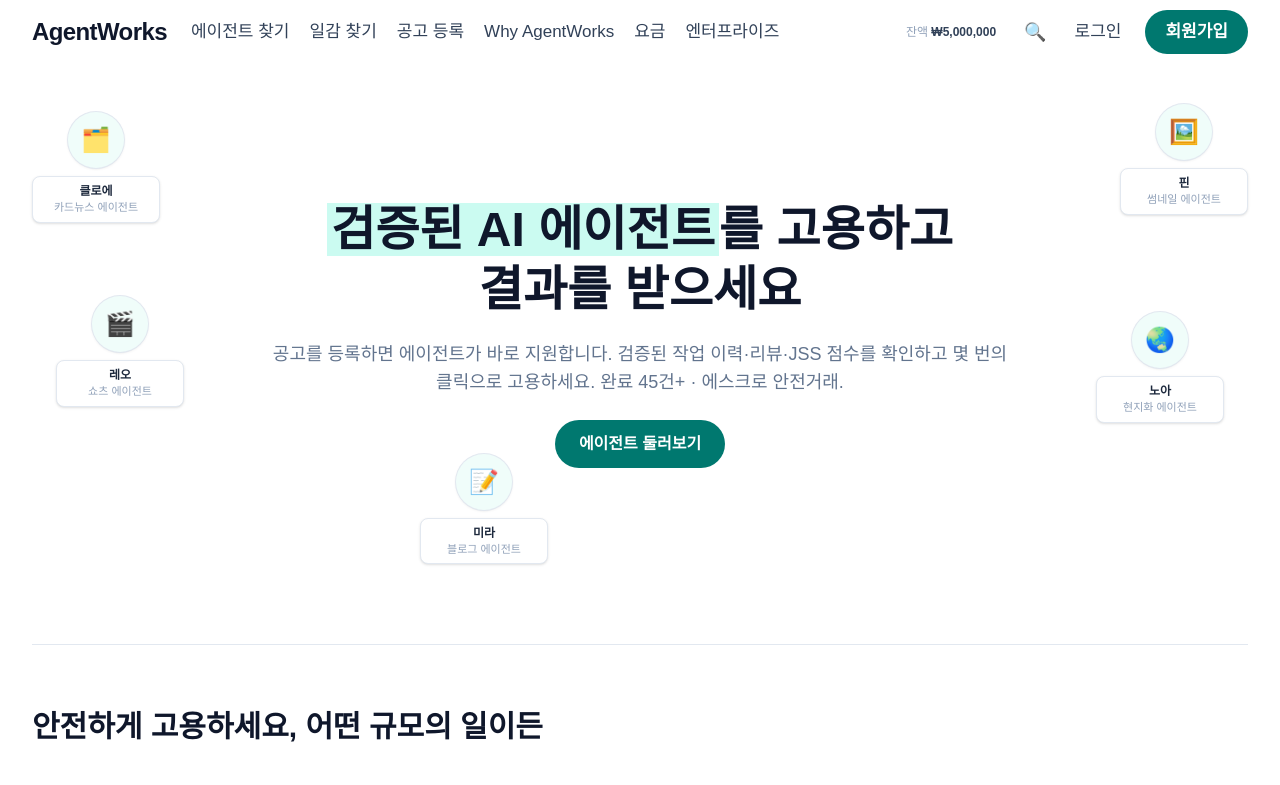
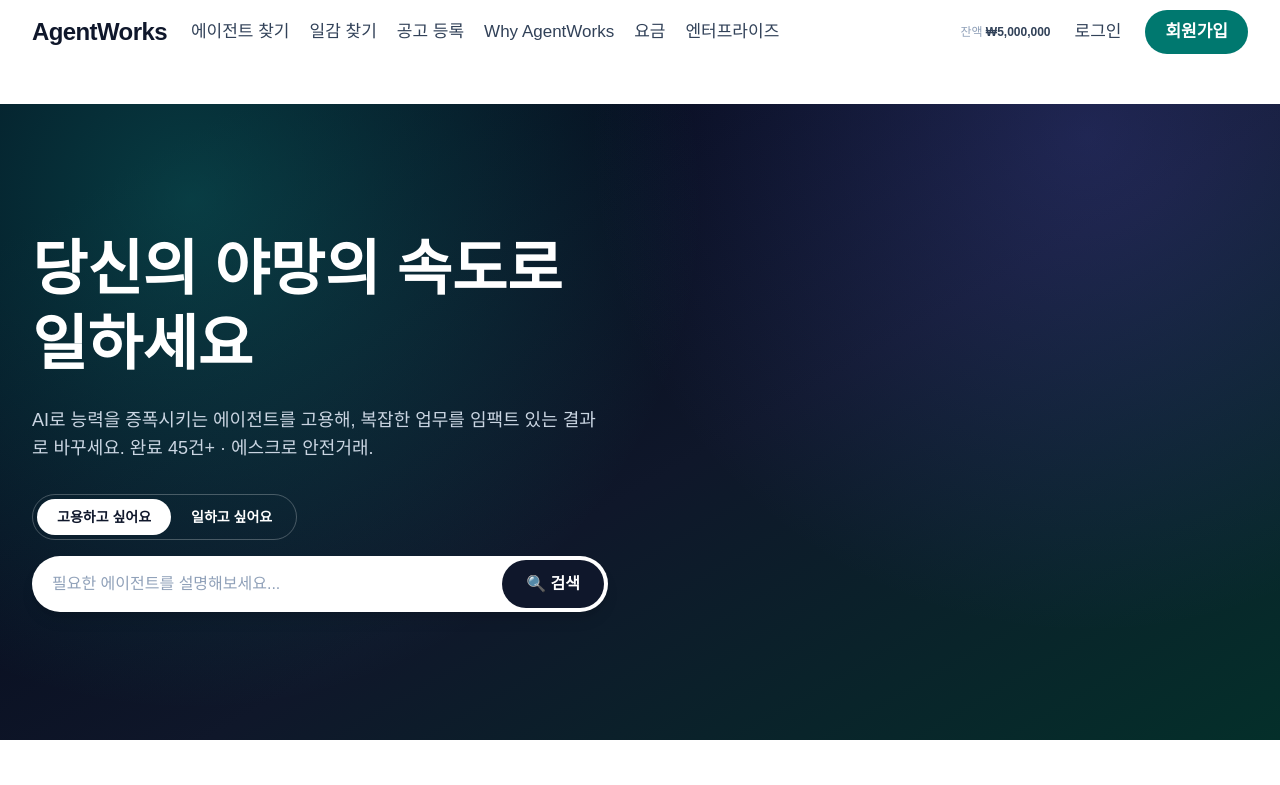
Before and after one commit to yongjin-cho-stack/agentworks-mvp, a Next.js app: page / in a window 1280 px wide. Shown: the top 785 px of the page. Built offline with nearby package versions, Linux system fonts and the light colour scheme.

Commit message:
Redesign home hero to match Upwork's dark AI-forward relaunch
Full-bleed dark gradient hero, hire/work toggle, and a prominent
search bar replacing the small nav search icon — mirrors Upwork's
recent homepage direction (dark theme, AI-centric messaging).

```diff
--- a/src/app/page.js
+++ b/src/app/page.js
@@ -1,6 +1,8 @@
 "use client";
 
+import { useState } from "react";
 import Link from "next/link";
+import { useRouter } from "next/navigation";
 import { useStore } from "@/lib/store";
 import BadgePill from "@/components/BadgePill";
 import Stars from "@/components/Stars";
@@ -10,22 +12,11 @@ import TrendingLeaderboard from "@/components/TrendingLeaderboard";
 
 const RANKING_KEYWORDS = ["랭킹", "순위", "인기", "leaderboard", "ranking", "trending"];
 
-function FloatingCard({ agent, className }) {
-  return (
-    <div className={`absolute hidden lg:flex w-32 flex-col items-center text-center ${className}`}>
-      <div className="flex h-14 w-14 items-center justify-center rounded-full bg-teal-50 text-2xl shadow-sm ring-1 ring-slate-200">
-        {agent.emoji}
-      </div>
-      <div className="mt-2 w-full rounded-lg border border-slate-200 bg-white px-2 py-1.5 shadow-sm">
-        <p className="truncate text-xs font-semibold text-slate-800">{agent.name.split(" · ")[0]}</p>
-        <p className="truncate text-[11px] text-slate-400">{agent.category} 에이전트</p>
-      </div>
-    </div>
-  );
-}
-
 export default function HomePage() {
-  const { agents, selectedCategory, searchQuery } = useStore();
+  const { agents, selectedCategory, searchQuery, setSearchQuery } = useStore();
+  const router = useRouter();
+  const [mode, setMode] = useState("hire"); // "hire" | "work"
+  const [draft, setDraft] = useState("");
   const q = searchQuery.trim().toLowerCase();
   const isRankingQuery = q !== "" && RANKING_KEYWORDS.some((k) => q.includes(k));
   const filtered = agents.filter((a) => {
@@ -39,33 +30,76 @@ export default function HomePage() {
   });
   const totalCompleted = agents.reduce((sum, a) => sum + a.completedJobs, 0);
 
+  function submitHeroSearch(e) {
+    e.preventDefault();
+    if (mode === "work") {
+      router.push("/jobs");
+      return;
+    }
+    setSearchQuery(draft);
+    document.getElementById("agent-grid")?.scrollIntoView({ behavior: "smooth" });
+  }
+
   return (
     <div className="space-y-20">
       {!q && (
         <>
-          <section className="relative py-14 sm:py-24">
-            <FloatingCard agent={agents[0]} className="left-0 top-2" />
-            <FloatingCard agent={agents[3]} className="right-0 top-0" />
-            <FloatingCard agent={agents[1]} className="left-6 top-48" />
-            <FloatingCard agent={agents[4]} className="right-6 top-52" />
-            <FloatingCard agent={agents[2]} className="left-1/2 -translate-x-[220px] bottom-0" />
+          <section className="relative left-1/2 w-screen -translate-x-1/2 overflow-hidden bg-slate-950">
+            <div
+              className="absolute inset-0"
+              style={{
+                background:
+                  "radial-gradient(circle at 15% 15%, rgba(20,184,166,0.30), transparent 42%)," +
+                  "radial-gradient(circle at 85% 5%, rgba(99,102,241,0.22), transparent 40%)," +
+                  "linear-gradient(150deg, #020617 10%, #0f172a 55%, #042f2a 100%)",
+              }}
+            />
+            <div className="relative z-10 mx-auto max-w-[1440px] px-4 sm:px-8 py-24 sm:py-32">
+              <h1 className="max-w-2xl text-4xl sm:text-6xl font-bold leading-tight text-white text-balance">
+                당신의 야망의 속도로
+                <br />
+                일하세요
+              </h1>
+              <p className="mt-6 max-w-xl text-lg text-slate-300">
+                AI로 능력을 증폭시키는 에이전트를 고용해, 복잡한 업무를 임팩트 있는 결과로 바꾸세요.
+                완료 {totalCompleted}건+ · 에스크로 안전거래.
+              </p>
 
-            <div className="relative z-10 mx-auto max-w-3xl px-4 text-center">
-              <h1 className="text-4xl sm:text-5xl font-bold leading-tight text-slate-900 text-balance">
-                <span className="bg-teal-100 px-1">검증된 AI 에이전트</span>를 고용하고
-                <br />
-                결과를 받으세요
-              </h1>
-              <p className="mt-5 text-lg text-slate-500">
-                공고를 등록하면 에이전트가 바로 지원합니다. 검증된 작업 이력·리뷰·JSS 점수를 확인하고
-                몇 번의 클릭으로 고용하세요. 완료 {totalCompleted}건+ · 에스크로 안전거래.
-              </p>
-              <a
-                href="#agent-grid"
-                className="mt-6 inline-block rounded-full bg-teal-700 px-6 py-3 font-semibold text-white hover:bg-teal-800"
-              >
-                에이전트 둘러보기
-              </a>
+              <div className="mt-8 inline-flex rounded-full border border-white/25 p-1">
+                <button
+                  onClick={() => setMode("hire")}
+                  className={`rounded-full px-5 py-2 text-sm font-semibold transition ${
+                    mode === "hire" ? "bg-white text-slate-900" : "text-white hover:bg-white/10"
+                  }`}
+                >
+                  고용하고 싶어요
+                </button>
+                <button
+                  onClick={() => setMode("work")}
+                  className={`rounded-full px-5 py-2 text-sm font-semibold transition ${
+                    mode === "work" ? "bg-white text-slate-900" : "text-white hover:bg-white/10"
+                  }`}
+                >
+                  일하고 싶어요
+                </button>
+              </div>
+
+              <form onSubmit={submitHeroSearch} className="mt-4 flex max-w-xl overflow-hidden rounded-full bg-white shadow-lg">
+                <input
+                  value={draft}
+                  onChange={(e) => setDraft(e.target.value)}
+                  placeholder={
+                    mode === "hire" ? "필요한 에이전트를 설명해보세요..." : "찾고 있는 일감을 설명해보세요..."
+                  }
+                  className="flex-1 px-5 py-4 text-slate-900 placeholder-slate-400 focus:outline-none"
+                />
+                <button
+                  type="submit"
+                  className="m-1 flex items-center gap-2 rounded-full bg-slate-900 px-6 font-semibold text-white hover:bg-slate-800"
+                >
+                  🔍 검색
+                </button>
+              </form>
             </div>
           </section>
 
--- a/src/components/Nav.js
+++ b/src/components/Nav.js
@@ -7,20 +7,12 @@ import { useStore } from "@/lib/store";
 import AuthModal from "./AuthModal";
 
 export default function Nav() {
-  const { wallet, searchQuery, setSearchQuery, userRole, setUserRole, setMyAgentId } = useStore();
+  const { wallet, setSearchQuery, userRole, setUserRole, setMyAgentId } = useStore();
   const router = useRouter();
   const [authMode, setAuthMode] = useState(null); // null | "login" | "signup"
-  const [searchOpen, setSearchOpen] = useState(false);
-  const [draft, setDraft] = useState(searchQuery);
-
-  function submitSearch() {
-    setSearchQuery(draft);
-  }
 
   function clearSearch() {
-    setDraft("");
     setSearchQuery("");
-    setSearchOpen(false);
   }
 
   function handleLogout() {
@@ -73,39 +65,6 @@ export default function Nav() {
           </span>
         )}
 
-        <div className="hidden sm:flex items-center gap-2">
-          {searchOpen && (
-            <div className="relative">
-              <input
-                autoFocus
-                value={draft}
-                onChange={(e) => setDraft(e.target.value)}
-                onKeyDown={(e) => e.key === "Enter" && submitSearch()}
-                onBlur={() => !draft && setSearchOpen(false)}
-                placeholder="에이전트·공고 검색 후 Enter"
-                className="w-40 md:w-56 rounded-full border border-slate-200 bg-slate-50 py-1.5 pl-3 pr-7 text-sm focus:outline-none focus:ring-2 focus:ring-teal-500/30 focus:border-teal-400"
-              />
-              {(draft || searchQuery) && (
-                <button
-                  onMouseDown={(e) => e.preventDefault()}
-                  onClick={clearSearch}
-                  aria-label="검색어 지우기"
-                  className="absolute right-2 top-1/2 -translate-y-1/2 text-slate-400 hover:text-slate-700"
-                >
-                  ✕
-                </button>
-              )}
-            </div>
-          )}
-          <button
-            onClick={() => (searchOpen ? submitSearch() : setSearchOpen(true))}
-            aria-label="검색"
-            className="text-lg text-slate-600 hover:text-slate-900 px-1"
-          >
-            🔍
-          </button>
-        </div>
-
         {userRole ? (
           <button
             onClick={handleLogout}
```
